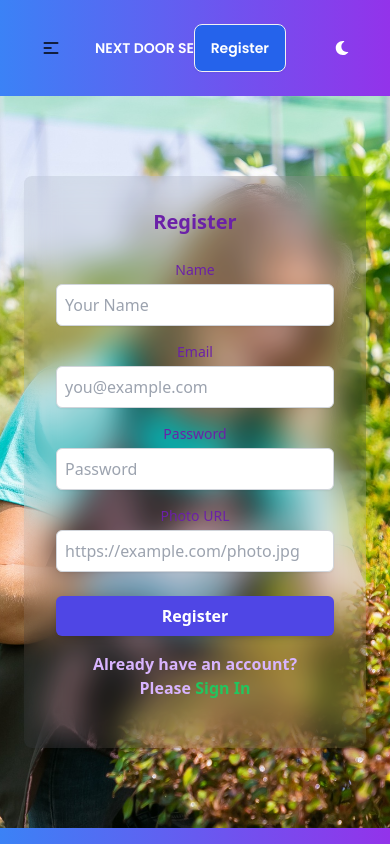
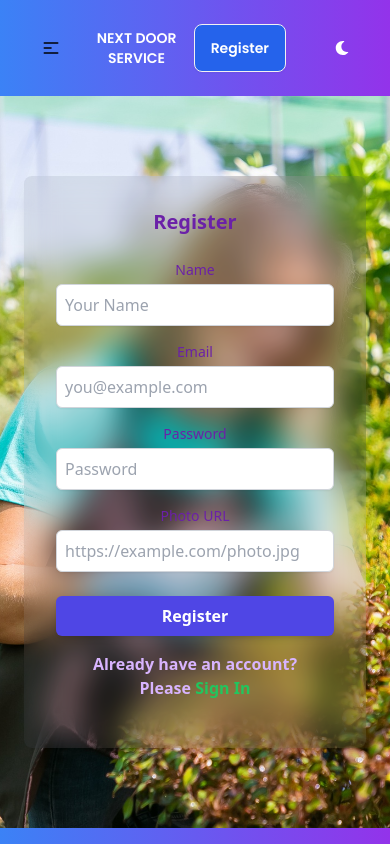
Before and after one commit to Md-shahien-khan/next-door-service-client, a React (Vite) app: page /register in a window 390 px wide. Shown: the top 844 px of the page. Built offline with nearby package versions, Linux system fonts and the light colour scheme; no server answers.

Commit message:
fixed issues in navbar

```diff
--- a/src/pages/shared/Navbar.jsx
+++ b/src/pages/shared/Navbar.jsx
@@ -172,8 +172,10 @@ const Navbar = () => {
                     </ul>
                 </div>
                 <div className='flex items-center'>
-                <img className='w-10 hidden md:block' src={logo} alt="" />
-                <a className="btn btn-ghost text-sm md:text-xl text-white hover:text-yellow-500 transition duration-300">NEXT DOOR SERVICE</a>
+                <Link to='/'><img className='w-10 hidden md:block' src={logo} alt="" /></Link>
+                <Link to ='/'>
+                <button className="btn btn-ghost text-sm md:text-xl text-white hover:text-yellow-500 transition duration-300">NEXT DOOR SERVICE</button>
+                </Link>
                 </div>
             </div>
             <div className="navbar-center hidden lg:flex">
```
